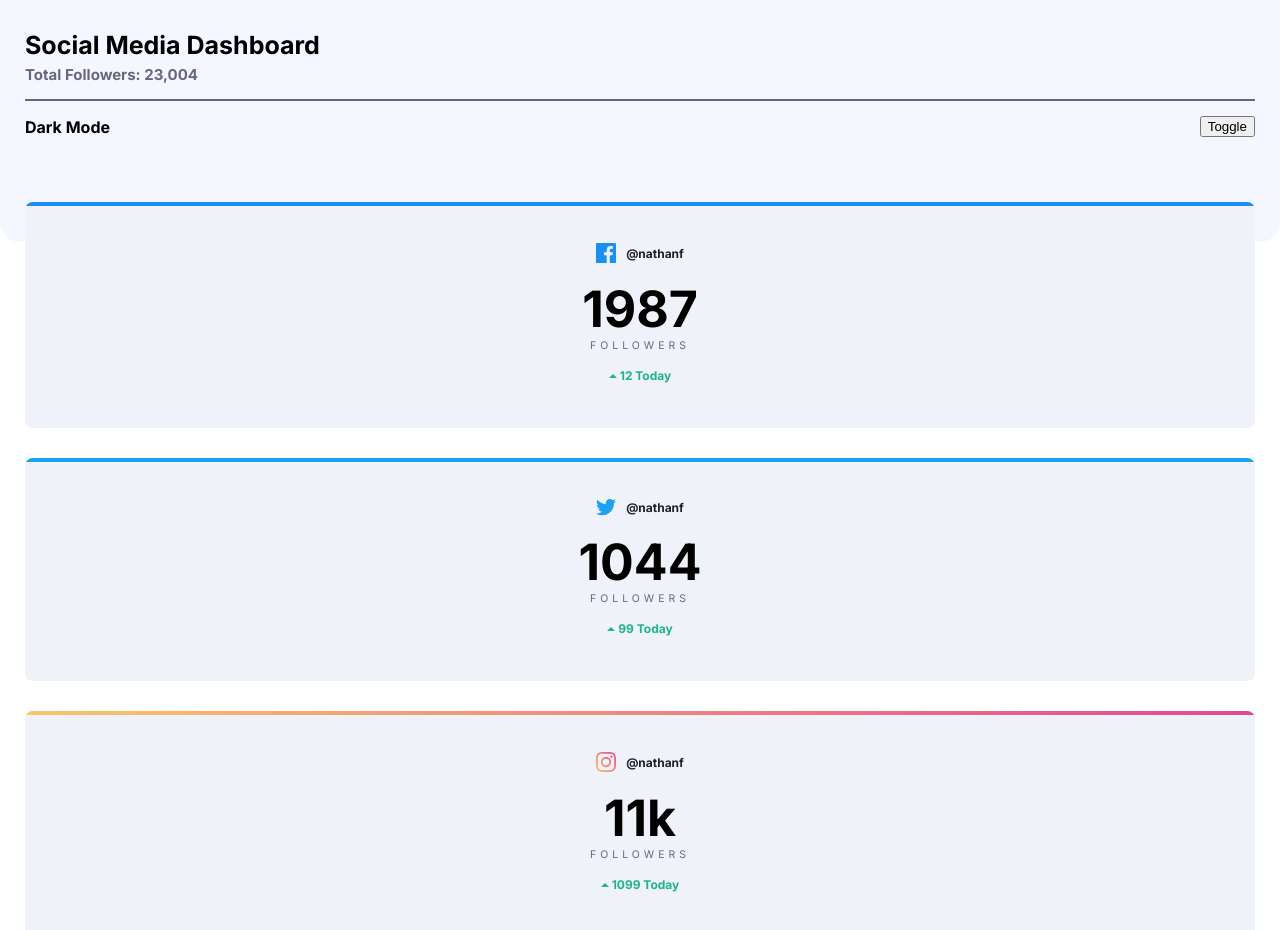
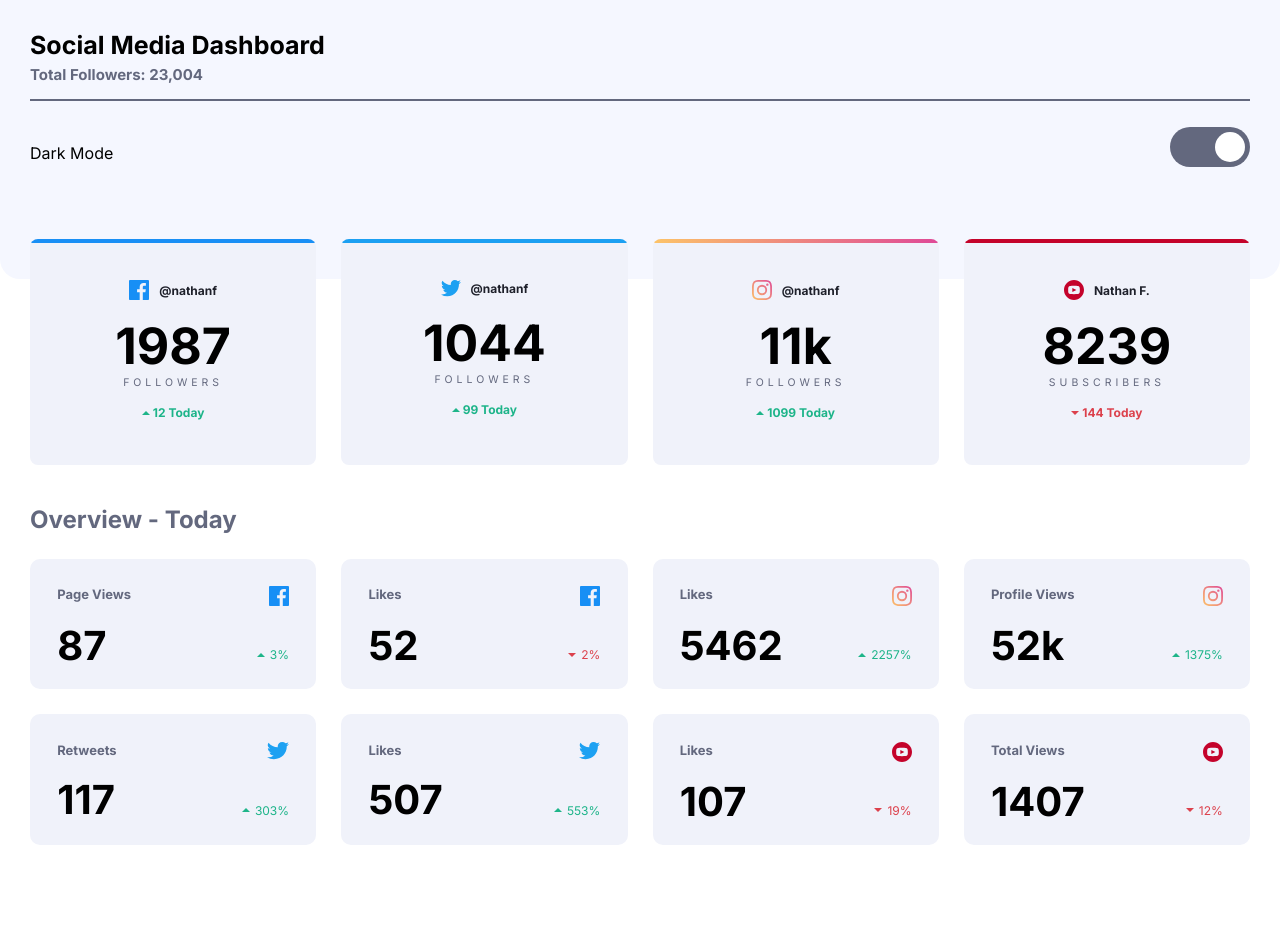
Before and after one commit to AlexisNarvaez97/Frontend-Mentor-Social-Media-Dashboard-, a plain HTML site: page index.html in a window 1280 px wide. Shown: the top 930 px of the page. After the commit the page ends 877 px from the top, so only its background shows below. Drawn offline with Linux system fonts and the light colour scheme.

Commit message:
media queries and dark mode swtich only

```diff
--- a/css/styles.css
+++ b/css/styles.css
@@ -11,14 +11,15 @@
   --bright-red: hsl(356, 69%, 56%);
   --facebook: hsl(208, 92%, 53%);
   --twitter: hsl(203, 89%, 53%);
-    --instagram-1:hsl(37, 97%, 70%);
+  --instagram-1: hsl(37, 97%, 70%);
   --instagram-2: hsl(329, 70%, 58%);
   --youtube: hsl(348, 97%, 39%);
+  --cardGray: hsl(227, 47%, 96%);
 }
 
 body {
   margin: 0;
-    font-family: 'Inter', sans-serif;
+  font-family: "Inter", sans-serif;
 }
 
 .header {
@@ -49,19 +50,19 @@ body {
 }
 
 .wrapper {
-    padding: 0 25px;
+  padding: 0 30px;
 }
 
 .grid {
   display: grid;
-    grid-row-gap: 30px;
+  grid-row-gap: 25px;
 }
 
 .card {
   /* border: 1px solid red; */
   border-radius: 8px;
   overflow: hidden;
-    background-color: hsl(227, 47%, 96%);
+  background-color: var(--cardGray);
   text-align: center;
   padding: 25px 0;
   position: relative;
@@ -92,7 +93,6 @@ body {
 .card.youtube::before {
   background: var(--youtube);
 }
-
 
 .card-followers {
   display: flex;
@@ -157,19 +157,44 @@ span .is-danger {
   color: var(--bright-red);
 }
 
-.toggle p {
-    margin: 0;
+.checkbox:checked ~ .switch:before {
+    /* border: 1px solid red; */
+    transform: translateX(0);
 }
 
-.toggle {
-    padding: 5px 0;
+.dark-mode {
     display: flex;
-    align-items: center;
     justify-content: space-between;
+    padding-top: 1em;
 }
 
-.toggle-text {
-    font-weight: 700;
+.checkbox {
+    display: none;
+}
+
+.switch {
+    /* border: 1px solid red; */
+    height: 40px;
+    display: block;
+    border-radius: 20px;
+    background: hsl(228, 12%, 44%);
+    width: 80px;
+    padding: 5px;
+    box-sizing: border-box;
+    cursor: pointer;
+    user-select: none;
+}
+
+.switch::before {
+    content: "";
+    display: block;
+    width: 30px;
+    height: 30px;
+    background: white;
+    border-radius: 50%;
+    transform: translateX(40px);
+    transition: .3s;
+    will-change: transform;
 }
 
 .overview {
@@ -186,7 +211,7 @@ span .is-danger {
 .card-small {
   /* border: 1px solid orange; */
   display: grid;
-    background: hsl(227, 47%, 96%);
+  background: var(--cardGray);
   grid-row-gap: 1.5em;
   grid-template-columns: repeat(2, 1fr);
   border-radius: 10px;
@@ -239,3 +264,64 @@ span .is-danger {
 .card-small-percentage img {
   margin-right: 5px;
 }
+
+@media screen and (min-width: 480px) {
+  body {
+    /* border: 1px solid red; */
+  }
+
+  .grid {
+    /* border: 1px solid purple; */
+    grid-template-columns: repeat(2, 1fr);
+    grid-column-gap: 25px;
+  }
+
+  .wrapper {
+    max-width: 1440px;
+    margin: auto;
+  }
+}
+
+@media screen and (min-width: 768px) {
+  .grid {
+    /* border: 1px solid purple; */
+    grid-template-columns: repeat(3, 1fr);
+  }
+}
+
+@media screen and (min-width: 1024px) {
+  .grid {
+    /* border: 1px solid purple; */
+    grid-template-columns: repeat(4, 1fr);
+  }
+}
+
+@media (prefers-color-scheme: dark) {
+
+    body {
+        background: hsl(230, 17%, 14%);
+        /* background: red; */
+        color: hsl(0, 0%, 100%);
+    }
+
+    :root {
+        --cardGray: hsl(228, 28%, 20%);
+    }
+
+    .card-social span {
+        color: hsl(228, 34%, 66%);
+    }
+
+    .header {
+        background: hsl(232, 19%, 15%);
+    }
+
+    .switch {
+        background: linear-gradient(to right, hsl(210, 78%, 56%), hsl(146, 68%, 55%));
+    }
+
+    .switch:before {
+        background: #282943;
+    }
+
+}
--- a/index.html
+++ b/index.html
@@ -21,9 +21,11 @@
       <div class="wrapper">
         <h1>Social Media Dashboard</h1>
         <p class="header-text">Total Followers: <span> 23,004</span></p>
-        <div class="toggle">
-          <p class="toggle-text">Dark Mode</p>
-          <button class="toggle-btn">Toggle</button>
+        <div class="dark-mode">
+          <p class="dark-mode-title">Dark Mode</p>
+          <input type="checkbox" class="checkbox" name="checkbox" id="checkbox">
+          <label class="switch" for="checkbox">
+          </label>
         </div>
       </div>
     </header>
@@ -34,7 +36,7 @@
           <article class="card facebook">
             <p class="card-social">
               <img src="images/icon-facebook.svg" alt="" />
-              <span> @nathanf </span>
+              <span class="card-social-span"> @nathanf </span>
             </p>
             <p class="card-followers">
               <span class="card-followers-numbers">1987</span>
```
Lines whose indentation alone changed are shown as unchanged.
